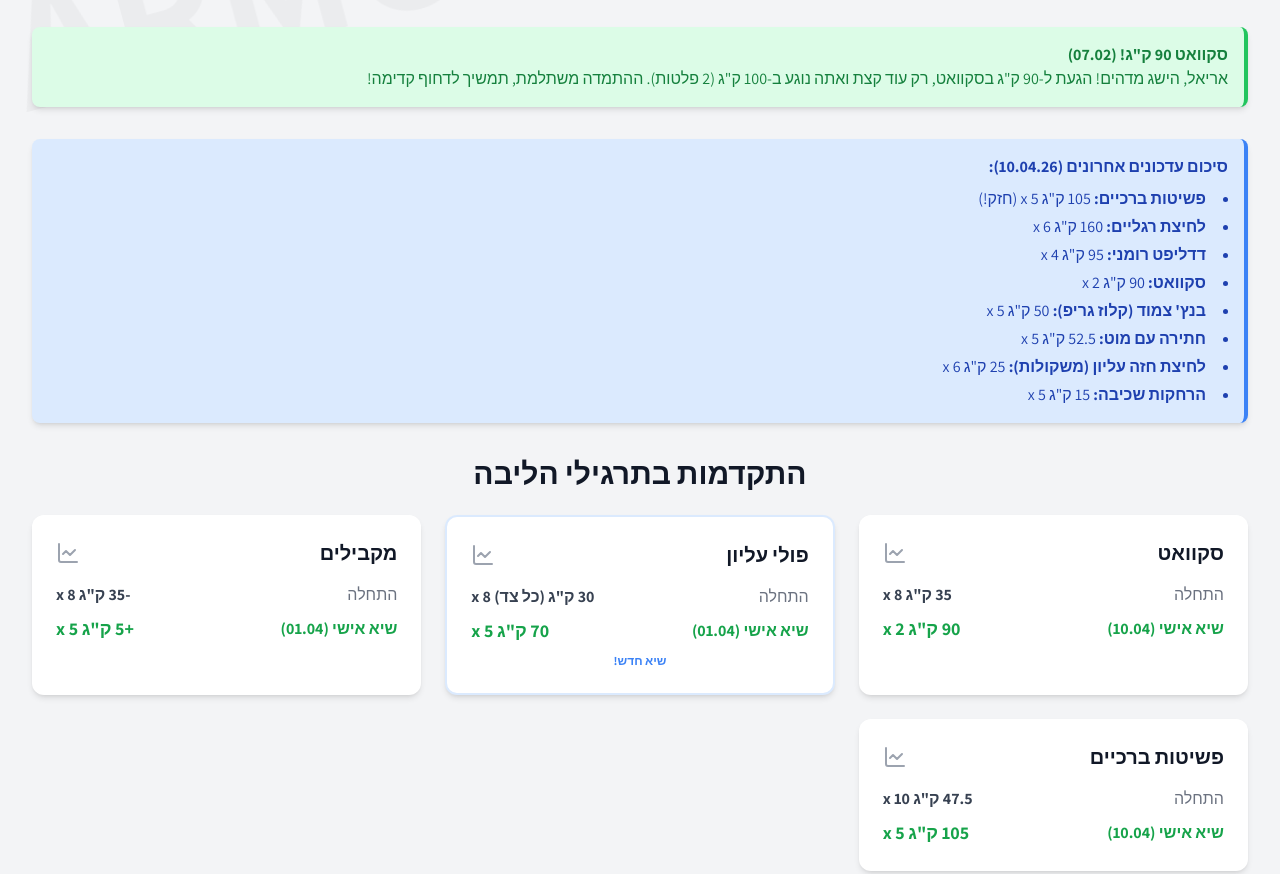
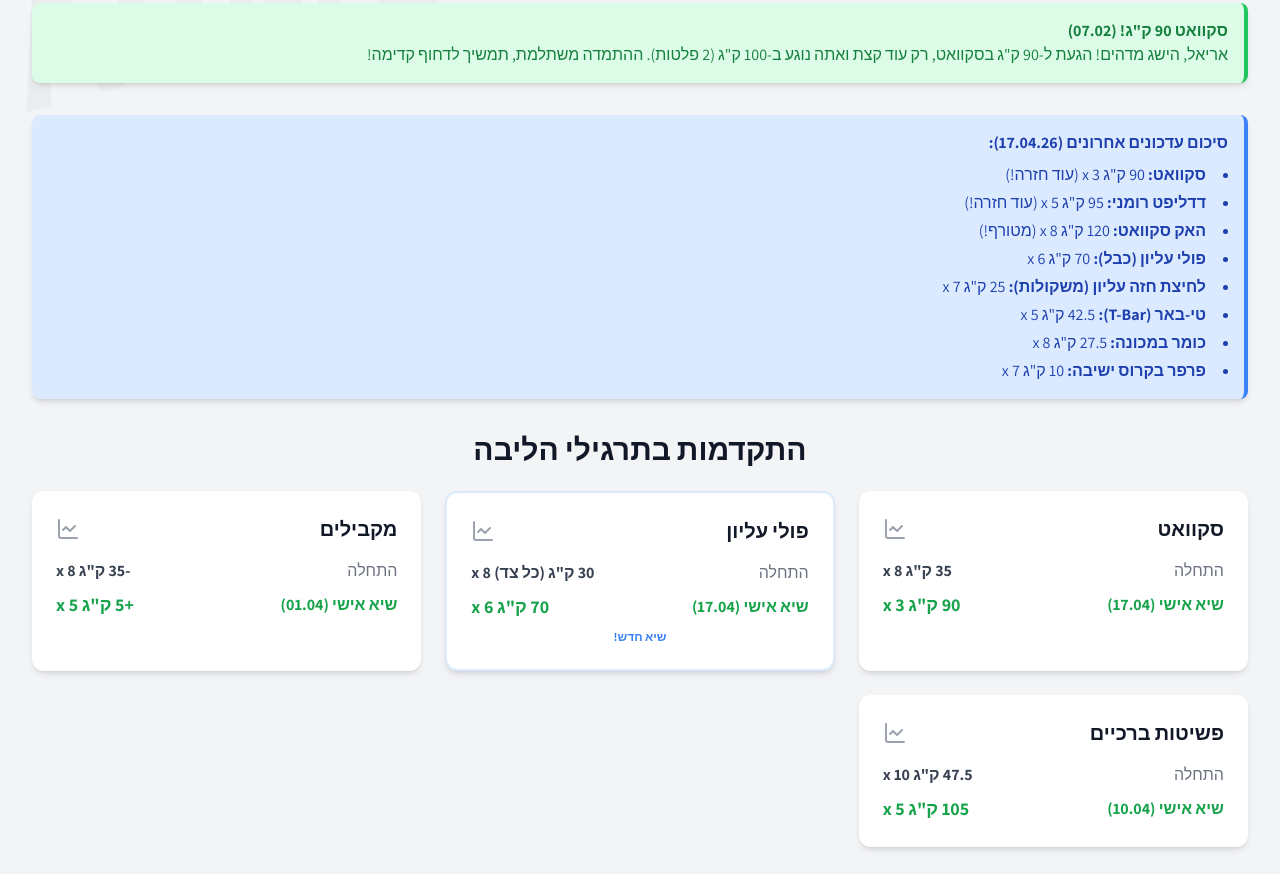
Before and after one commit to danzory/-, a plain HTML site: page index.html in a window 1280 px wide. Shown: the part 520-1394 px from the top of the page. Drawn offline with nearby package versions, Linux system fonts and the light colour scheme.

Commit message:
Update index.html

````diff
--- a/index.html
+++ b/index.html
@@ -1,4 +1,3 @@
-```html
 <!DOCTYPE html>
 <html lang="he" dir="rtl">
 <head>
@@ -130,16 +129,16 @@
                     </div>
 
                     <div class="bg-blue-100 border-r-4 border-blue-500 text-blue-800 p-4 rounded-lg shadow-md my-8" role="alert">
-                        <p class="font-bold">סיכום עדכונים אחרונים (10.04.26):</p>
+                        <p class="font-bold">סיכום עדכונים אחרונים (17.04.26):</p>
                         <ul class="list-disc list-inside mt-2 space-y-1">
-                            <li><strong>פשיטות ברכיים:</strong> 105 ק"ג x 5 (חזק!)</li>
-                            <li><strong>לחיצת רגליים:</strong> 160 ק"ג x 6</li>
-                            <li><strong>דדליפט רומני:</strong> 95 ק"ג x 4</li>
-                            <li><strong>סקוואט:</strong> 90 ק"ג x 2</li>
-                            <li><strong>בנץ' צמוד (קלוז גריפ):</strong> 50 ק"ג x 5</li>
-                            <li><strong>חתירה עם מוט:</strong> 52.5 ק"ג x 5</li>
-                            <li><strong>לחיצת חזה עליון (משקולות):</strong> 25 ק"ג x 6</li>
-                            <li><strong>הרחקות שכיבה:</strong> 15 ק"ג x 5</li>
+                            <li><strong>סקוואט:</strong> 90 ק"ג x 3 (עוד חזרה!)</li>
+                            <li><strong>דדליפט רומני:</strong> 95 ק"ג x 5 (עוד חזרה!)</li>
+                            <li><strong>האק סקוואט:</strong> 120 ק"ג x 8 (מטורף!)</li>
+                            <li><strong>פולי עליון (כבל):</strong> 70 ק"ג x 6</li>
+                            <li><strong>לחיצת חזה עליון (משקולות):</strong> 25 ק"ג x 7</li>
+                            <li><strong>טי-באר (T-Bar):</strong> 42.5 ק"ג x 5</li>
+                            <li><strong>כומר במכונה:</strong> 27.5 ק"ג x 8</li>
+                            <li><strong>פרפר בקרוס ישיבה:</strong> 10 ק"ג x 7</li>
                         </ul>
                     </div>
 
@@ -156,8 +155,8 @@
                                     <span class="font-semibold text-gray-700">35 ק"ג x 8</span>
                                 </div>
                                 <div class="flex justify-between items-center text-green-600">
-                                    <span class="font-bold">שיא אישי (10.04)</span>
-                                    <span class="font-bold text-lg">90 ק"ג x 2</span>
+                                    <span class="font-bold">שיא אישי (17.04)</span>
+                                    <span class="font-bold text-lg">90 ק"ג x 3</span>
                                 </div>
                             </div>
                              <div class="bg-white p-6 rounded-xl shadow-md border-2 border-blue-100">
@@ -170,8 +169,8 @@
                                     <span class="font-semibold text-gray-700">30 ק"ג (כל צד) x 8</span>
                                 </div>
                                 <div class="flex justify-between items-center text-green-600">
-                                    <span class="font-bold">שיא אישי (01.04)</span>
-                                    <span class="font-bold text-lg">70 ק"ג x 5</span>
+                                    <span class="font-bold">שיא אישי (17.04)</span>
+                                    <span class="font-bold text-lg">70 ק"ג x 6</span>
                                 </div>
                                 <div class="text-xs text-blue-500 font-bold mt-2 text-center">שיא חדש!</div>
                             </div>
@@ -220,20 +219,20 @@
                                 </thead>
                                 <tbody>
                                     <tr class="border-b hover:bg-gray-50"><td class="px-6 py-4 font-medium text-gray-900">לחיצת רגליים</td><td class="px-6 py-4">-</td><td class="px-6 py-4 font-bold text-green-600">160 ק"ג x 6</td><td class="px-6 py-4">10.04.26</td></tr>
-                                    <tr class="border-b hover:bg-gray-50 bg-blue-50"><td class="px-6 py-4 font-medium text-gray-900">האק סקוואט</td><td class="px-6 py-4">-</td><td class="px-6 py-4 font-bold text-green-600">60 ק"ג (כל צד) x 6</td><td class="px-6 py-4">01.04.26</td></tr>
+                                    <tr class="border-b hover:bg-gray-50 bg-blue-50"><td class="px-6 py-4 font-medium text-gray-900">האק סקוואט</td><td class="px-6 py-4">-</td><td class="px-6 py-4 font-bold text-green-600">60 ק"ג (כל צד) x 8</td><td class="px-6 py-4">17.04.26</td></tr>
                                     <tr class="border-b hover:bg-gray-50"><td class="px-6 py-4 font-medium text-gray-900">לחיצת רגליים (רגל אחת)</td><td class="px-6 py-4">-</td><td class="px-6 py-4 font-bold text-green-600">20 ק"ג x 10</td><td class="px-6 py-4">22.02.26</td></tr>
                                     <tr class="border-b hover:bg-gray-50 bg-blue-50"><td class="px-6 py-4 font-medium text-gray-900">קלין / קלין אנד ג'רק</td><td class="px-6 py-4">2.5 ק"ג x 6</td><td class="px-6 py-4 font-bold text-green-600">50 ק"ג x 3</td><td class="px-6 py-4">30.01.26</td></tr>
-                                    <tr class="border-b hover:bg-gray-50"><td class="px-6 py-4 font-medium text-gray-900">דדליפט רומני</td><td class="px-6 py-4">-</td><td class="px-6 py-4 font-bold text-green-600">95 ק"ג x 4</td><td class="px-6 py-4">10.04.26</td></tr>
+                                    <tr class="border-b hover:bg-gray-50"><td class="px-6 py-4 font-medium text-gray-900">דדליפט רומני</td><td class="px-6 py-4">-</td><td class="px-6 py-4 font-bold text-green-600">95 ק"ג x 5</td><td class="px-6 py-4">17.04.26</td></tr>
                                     <tr class="border-b hover:bg-gray-50 bg-blue-50"><td class="px-6 py-4 font-medium text-gray-900">חתירה עם מוט</td><td class="px-6 py-4">12.5 ק"ג x 8</td><td class="px-6 py-4 font-bold text-green-600">52.5 ק"ג x 5</td><td class="px-6 py-4">10.04.26</td></tr>
                                     <tr class="border-b hover:bg-gray-50"><td class="px-6 py-4 font-medium text-gray-900">בולגרי סקוואט (סמית')</td><td class="px-6 py-4">-</td><td class="px-6 py-4 font-bold text-green-600">20 ק"ג (כל צד) x 6</td><td class="px-6 py-4">28.03.26</td></tr>
                                     <tr class="border-b hover:bg-gray-50 bg-blue-50"><td class="px-6 py-4 font-medium text-gray-900">כפיפות ברכיים (שכיבה)</td><td class="px-6 py-4">6 (פלטות) x 10</td><td class="px-6 py-4 font-bold text-green-600">15 (פלטות) x 5</td><td class="px-6 py-4">01.04.26</td></tr>
-                                    <tr class="border-b hover:bg-gray-50"><td class="px-6 py-4 font-medium text-gray-900">לחיצת חזה עליון (משקולות)</td><td class="px-6 py-4">-</td><td class="px-6 py-4 font-bold text-green-600">25 ק"ג x 6</td><td class="px-6 py-4">10.04.26</td></tr>
+                                    <tr class="border-b hover:bg-gray-50"><td class="px-6 py-4 font-medium text-gray-900">לחיצת חזה עליון (משקולות)</td><td class="px-6 py-4">-</td><td class="px-6 py-4 font-bold text-green-600">25 ק"ג x 7</td><td class="px-6 py-4">17.04.26</td></tr>
                                     <tr class="border-b hover:bg-gray-50 bg-blue-50"><td class="px-6 py-4 font-medium text-gray-900">בנץ' צמוד</td><td class="px-6 py-4">-</td><td class="px-6 py-4 font-bold text-green-600">50 ק"ג x 5</td><td class="px-6 py-4">10.04.26</td></tr>
-                                    <tr class="border-b hover:bg-gray-50"><td class="px-6 py-4 font-medium text-gray-900">כפיפות מרפקים (כומר)</td><td class="px-6 py-4">-</td><td class="px-6 py-4 font-bold text-green-600">27.5 ק"ג x 5</td><td class="px-6 py-4">28.03.26</td></tr>
+                                    <tr class="border-b hover:bg-gray-50"><td class="px-6 py-4 font-medium text-gray-900">כפיפות מרפקים (כומר)</td><td class="px-6 py-4">-</td><td class="px-6 py-4 font-bold text-green-600">27.5 ק"ג x 8</td><td class="px-6 py-4">17.04.26</td></tr>
 
-                                    <tr class="border-b hover:bg-gray-50 bg-blue-50"><td class="px-6 py-4 font-medium text-gray-900">פולי עליון (כבל)</td><td class="px-6 py-4">-</td><td class="px-6 py-4 font-bold text-green-600">70 ק"ג x 5</td><td class="px-6 py-4">01.04.26</td></tr>
+                                    <tr class="border-b hover:bg-gray-50 bg-blue-50"><td class="px-6 py-4 font-medium text-gray-900">פולי עליון (כבל)</td><td class="px-6 py-4">-</td><td class="px-6 py-4 font-bold text-green-600">70 ק"ג x 6</td><td class="px-6 py-4">17.04.26</td></tr>
                                     <tr class="border-b hover:bg-gray-50"><td class="px-6 py-4 font-medium text-gray-900">בטן בשיפוע שלילי</td><td class="px-6 py-4">-</td><td class="px-6 py-4 font-bold text-green-600">5 ק"ג x 5</td><td class="px-6 py-4">30.01.26</td></tr>
-                                    <tr class="border-b hover:bg-gray-50 bg-blue-50"><td class="px-6 py-4 font-medium text-gray-900">טי-באר (T-Bar)</td><td class="px-6 py-4">22.5 ק"ג x 10</td><td class="px-6 py-4 font-bold text-green-600">40 ק"ג x 6</td><td class="px-6 py-4">28.03.26</td></tr>
+                                    <tr class="border-b hover:bg-gray-50 bg-blue-50"><td class="px-6 py-4 font-medium text-gray-900">טי-באר (T-Bar)</td><td class="px-6 py-4">22.5 ק"ג x 10</td><td class="px-6 py-4 font-bold text-green-600">42.5 ק"ג x 5</td><td class="px-6 py-4">17.04.26</td></tr>
                                     <tr class="border-b hover:bg-gray-50"><td class="px-6 py-4 font-medium text-gray-900">הרחקות שכיבה</td><td class="px-6 py-4">-</td><td class="px-6 py-4 font-bold text-green-600">15 ק"ג x 5</td><td class="px-6 py-4">10.04.26</td></tr>
                                     <tr class="border-b hover:bg-gray-50 bg-blue-50"><td class="px-6 py-4 font-medium text-gray-900">חתירה רחבה (מכונה)</td><td class="px-6 py-4">-</td><td class="px-6 py-4 font-bold text-green-600">35 ק"ג (כל צד) x 8</td><td class="px-6 py-4">21.03.26</td></tr>
                                     <tr class="border-b hover:bg-gray-50"><td class="px-6 py-4 font-medium text-gray-900">Skull Crusher</td><td class="px-6 py-4">-</td><td class="px-6 py-4 font-bold text-green-600">30 ק"ג x 6</td><td class="px-6 py-4">21.03.26</td></tr>
@@ -241,7 +240,7 @@
                                     <tr class="border-b hover:bg-gray-50"><td class="px-6 py-4 font-medium text-gray-900">פרפר קרוס (חזה עליון)</td><td class="px-6 py-4">-</td><td class="px-6 py-4 font-bold text-green-600">7.5 ק"ג x 6</td><td class="px-6 py-4">18.01.26</td></tr>
 
                                     <tr class="border-b hover:bg-gray-50"><td class="px-6 py-4 font-medium text-gray-900">בנץ' עליון (סמית')</td><td class="px-6 py-4">-</td><td class="px-6 py-4 font-bold text-green-600">20 ק"ג (כל צד) x 5</td><td class="px-6 py-4">02.01.26</td></tr>
-                                    <tr class="border-b hover:bg-gray-50"><td class="px-6 py-4 font-medium text-gray-900">פרפר קרוס (ישיבה)</td><td class="px-6 py-4">-</td><td class="px-6 py-4 font-bold text-green-600">10 ק"ג x 6</td><td class="px-6 py-4">28.03.26</td></tr>
+                                    <tr class="border-b hover:bg-gray-50"><td class="px-6 py-4 font-medium text-gray-900">פרפר קרוס (ישיבה)</td><td class="px-6 py-4">-</td><td class="px-6 py-4 font-bold text-green-600">10 ק"ג x 7</td><td class="px-6 py-4">17.04.26</td></tr>
                                     <tr class="border-b hover:bg-gray-50"><td class="px-6 py-4 font-medium text-gray-900">מכשיר גריפ</td><td class="px-6 py-4">-</td><td class="px-6 py-4 font-bold text-green-600">40 ק"ג x 10</td><td class="px-6 py-4">02.01.26</td></tr>
                                     <tr class="border-b hover:bg-gray-50"><td class="px-6 py-4 font-medium text-gray-900">כיסא רומי</td><td class="px-6 py-4">-</td><td class="px-6 py-4 font-bold text-green-600">15 ק"ג x 10</td><td class="px-6 py-4">02.01.26</td></tr>
 
@@ -611,10 +610,10 @@
         lucide.createIcons();
 
         const rawProgressData = {
-            squat: [ {date: 'ND', weight: 35}, {date: '2/3', weight: 35}, {date: '3/3', weight: 47.5}, {date: '24.4', weight: 50}, {date: '28.4', weight: 55}, {date: '2.5', weight: 55}, {date: '7.5', weight: 60}, {date: '16.5', weight: 60}, {date: '19.5', weight: 60}, {date: '23.5', weight: 60}, {date: '26.5', weight: 62.5}, {date: '30.5', weight: 65}, {date: '3.6', weight: 60}, {date: '9.6', weight: 65}, {date: '27.6', weight: 60}, {date: '1.7', weight: 60}, {date: '3.7', weight: 60}, {date: '7.7', weight: 65}, {date: '20.7', weight: 55}, {date: '26.7', weight: 60}, {date: '1.8', weight: 63.5}, {date: '8.8', weight: 65}, {date: '14.8', weight: 65}, {date: '25.8', weight: 70}, {date: '1.9', weight: 70}, {date: '19.9', weight: 72.5}, {date: '26.9', weight: 75}, {date: '3.10', weight: 70}, {date: '25.10', weight: 72.5}, {date: '21.11', weight: 80}, {date: '24.1', weight: 85}, {date: '7.2', weight: 90}, {date: '10.04', weight: 90} ],
+            squat: [ {date: 'ND', weight: 35}, {date: '2/3', weight: 35}, {date: '3/3', weight: 47.5}, {date: '24.4', weight: 50}, {date: '28.4', weight: 55}, {date: '2.5', weight: 55}, {date: '7.5', weight: 60}, {date: '16.5', weight: 60}, {date: '19.5', weight: 60}, {date: '23.5', weight: 60}, {date: '26.5', weight: 62.5}, {date: '30.5', weight: 65}, {date: '3.6', weight: 60}, {date: '9.6', weight: 65}, {date: '27.6', weight: 60}, {date: '1.7', weight: 60}, {date: '3.7', weight: 60}, {date: '7.7', weight: 65}, {date: '20.7', weight: 55}, {date: '26.7', weight: 60}, {date: '1.8', weight: 63.5}, {date: '8.8', weight: 65}, {date: '14.8', weight: 65}, {date: '25.8', weight: 70}, {date: '1.9', weight: 70}, {date: '19.9', weight: 72.5}, {date: '26.9', weight: 75}, {date: '3.10', weight: 70}, {date: '25.10', weight: 72.5}, {date: '21.11', weight: 80}, {date: '24.1', weight: 85}, {date: '7.2', weight: 90}, {date: '10.04', weight: 90}, {date: '17.04', weight: 90} ],
             benchPress: [ {date: 'ND', weight: 30}, {date: '2/3', weight: 35}, {date: '3/3', weight: 40}, {date: '24.4', weight: 40}, {date: '28.4', weight: 40}, {date: '2.5', weight: 40}, {date: '7.5', weight: 40}, {date: '16.5', weight: 42.5}, {date: '19.5', weight: 45}, {date: '23.5', weight: 45}, {date: '26.5', weight: 40}, {date: '30.5', weight: 45}, {date: '3.6', weight: 45}, {date: '5.6', weight: 46.5}, {date: '27.6', weight: 42.5}, {date: '1.7', weight: 50}, {date: '3.7', weight: 46.5}, {date: '7.7', weight: 50}, {date: '20.7', weight: 40}, {date: '26.7', weight: 45}, {date: '29.7', weight: 50}, {date: '5.8', weight: 45}, {date: '12.8', weight: 50}, {date: '18.8', weight: 50}, {date: '22.8', weight: 50}, {date: '25.8', weight: 50}, {date: '5.9', weight: 55}, {date: '8.9', weight: 55}, {date: '15.9', weight: 55}, {date: '25.9', weight: 50}, {date: '25.10', weight: 60}, {date: '27.12', weight: 55}, {date: '21.03', weight: 60} ],
-            romanianDeadlift: [ {date: '10.9', weight: 70}, {date: '19.9', weight: 70}, {date: '26.9', weight: 75}, {date: '3.10', weight: 75}, {date: '25.10', weight: 80}, {date: '21.11', weight: 80}, {date: '27.12', weight: 82.5}, {date: '18.1', weight: 90}, {date: '30.1', weight: 90}, {date: '28.03', weight: 90}, {date: '01.04', weight: 92.5}, {date: '10.04', weight: 95} ],
-            latPulldown: [ {date: '28.4', weight: 30}, {date: '19.5', weight: 30}, {date: '26.5', weight: 35}, {date: '1.7', weight: 32.5}, {date: '3.7', weight: 40}, {date: '7.7', weight: 50}, {date: '12.8', weight: 50}, {date: '18.8', weight: 40}, {date: '25.8', weight: 40}, {date: '5.9', weight: 42.5}, {date: '8.9', weight: 42.5}, {date: '15.9', weight: 40}, {date: '25.9', weight: 42.5}, {date: '21.11', weight: 45}, {date: '02.01', weight: 47.5}, {date: '30.1', weight: 60}, {date: '14.03', weight: 65}, {date: '21.03', weight: 65}, {date: '01.04', weight: 70} ],
+            romanianDeadlift: [ {date: '10.9', weight: 70}, {date: '19.9', weight: 70}, {date: '26.9', weight: 75}, {date: '3.10', weight: 75}, {date: '25.10', weight: 80}, {date: '21.11', weight: 80}, {date: '27.12', weight: 82.5}, {date: '18.1', weight: 90}, {date: '30.1', weight: 90}, {date: '28.03', weight: 90}, {date: '01.04', weight: 92.5}, {date: '10.04', weight: 95}, {date: '17.04', weight: 95} ],
+            latPulldown: [ {date: '28.4', weight: 30}, {date: '19.5', weight: 30}, {date: '26.5', weight: 35}, {date: '1.7', weight: 32.5}, {date: '3.7', weight: 40}, {date: '7.7', weight: 50}, {date: '12.8', weight: 50}, {date: '18.8', weight: 40}, {date: '25.8', weight: 40}, {date: '5.9', weight: 42.5}, {date: '8.9', weight: 42.5}, {date: '15.9', weight: 40}, {date: '25.9', weight: 42.5}, {date: '21.11', weight: 45}, {date: '02.01', weight: 47.5}, {date: '30.1', weight: 60}, {date: '14.03', weight: 65}, {date: '21.03', weight: 65}, {date: '01.04', weight: 70}, {date: '17.04', weight: 70} ],
             dips: [ {date: 'ND', weight: -35}, {date: '3/3', weight: -28}, {date: '24.4', weight: -28}, {date: '2.5', weight: -28}, {date: '16.5', weight: -21}, {date: '19.5', weight: -21}, {date: '30.5', weight: -14}, {date: '1.7', weight: -21}, {date: '3.7', weight: -21}, {date: '29.7', weight: -28}, {date: '5.8', weight: -14}, {date: '8.9', weight: -14}, {date: '25.9', weight: -7}, {date: '29.9', weight: 0}, {date: '25.10', weight: 0}, {date: '02.01', weight: 3}, {date: '27.02', weight: 4}, {date: '21.03', weight: 4}, {date: '01.04', weight: 5} ],
             legExtensions: [ {date: '24.4', weight: 50}, {date: '2.5', weight: 60}, {date: '16.5', weight: 60}, {date: '3.6', weight: 65}, {date: '5.6', weight: 67}, {date: '27.6', weight: 55}, {date: '3.7', weight: 70}, {date: '8.8', weight: 70}, {date: '14.8', weight: 55}, {date: '25.8', weight: 75}, {date: '10.9', weight: 80}, {date: '19.9', weight: 80}, {date: '26.9', weight: 80}, {date: '3.10', weight: 80}, {date: '14.11', weight: 85}, {date: '28.03', weight: 90}, {date: '01.04', weight: 100}, {date: '10.04', weight: 105} ],
             bodyWeight: [ {date: '24.4', weight: 68.5}, {date: '1.6', weight: 69}, {date: '1.8', weight: 69.5}, {date: '1.10', weight: 70}, {date: '1.12', weight: 70.8}, {date: '02.01', weight: 71.6} ]
@@ -815,12 +814,3 @@
     </script>
 </body>
 </html>
-
-
-
-
-
-
-
-
-```
````
